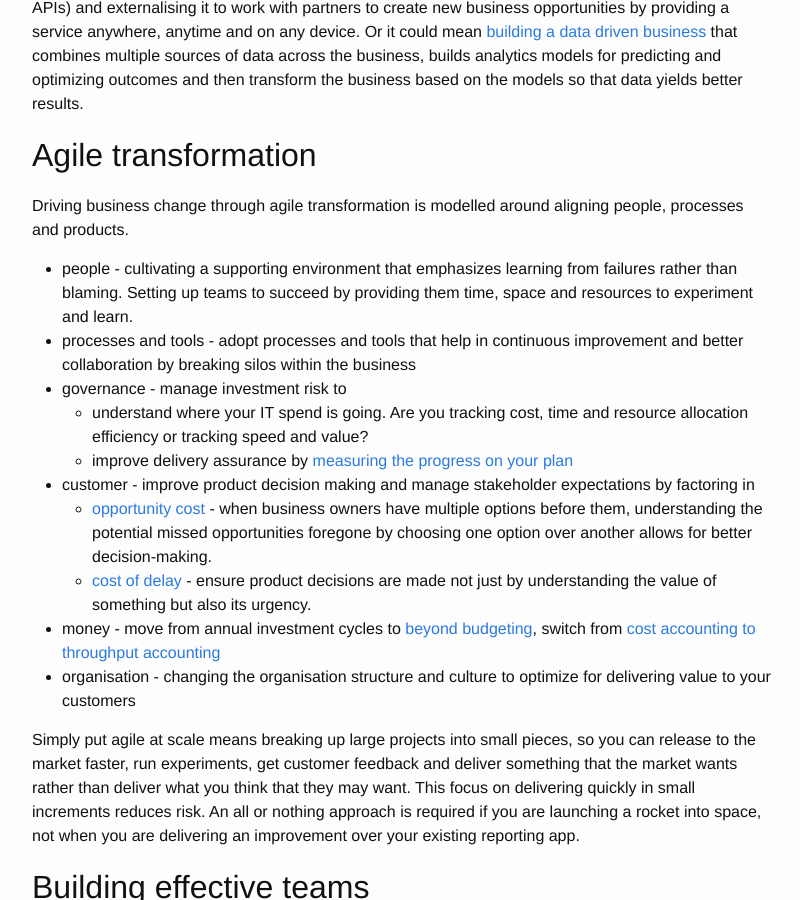
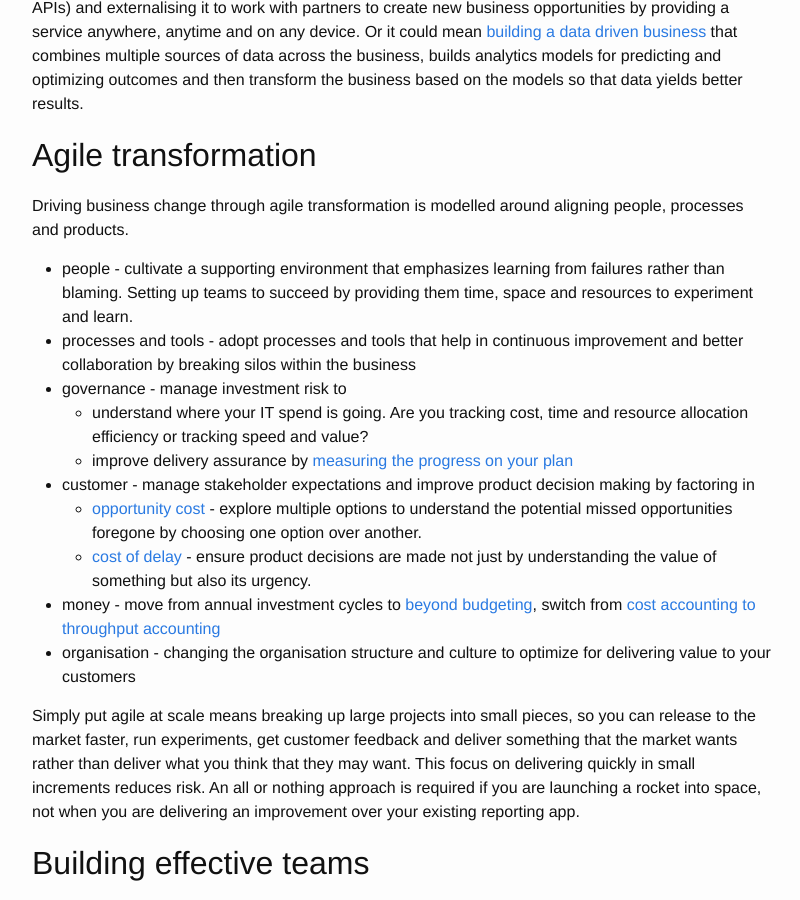
Before and after one commit to hemantksingh/hemantksingh.github.io, a Jekyll site: the page built from _posts/2020-03-02-transformation-what-the-heck.markdown, in a window 1280 px wide and 900 px high, scrolled down 561 px. Shown: the whole window, without its empty margins (238-1038 px from the left). Built offline with Jekyll 4.4.1, drawn with Linux system fonts in a browser that asks for light colours; comment, search, counter and statistics services are not loaded.

Commit message:
Update 2020-03-02-transformation-what-the-heck.markdown

```diff
--- a/_posts/2020-03-02-transformation-what-the-heck.markdown
+++ b/_posts/2020-03-02-transformation-what-the-heck.markdown
@@ -17,13 +17,13 @@ Transformation is a word used to [signify intent to make a change](https://www.t
 
 Driving business change through agile transformation is modelled around aligning people, processes and products.
 
-* people - cultivating a supporting environment that emphasizes learning from failures rather than blaming. Setting up teams to succeed by providing them time, space and resources to experiment and learn.
+* people - cultivate a supporting environment that emphasizes learning from failures rather than blaming. Setting up teams to succeed by providing them time, space and resources to experiment and learn.
 * processes and tools - adopt processes and tools that help in continuous improvement and better collaboration by breaking silos within the business
 * governance - manage investment risk to
     * understand where your IT spend is going. Are you tracking cost, time and resource allocation efficiency or tracking speed and value?
     * improve delivery assurance by [measuring the progress on your plan](https://www.gov.uk/service-manual/agile-delivery/measuring-reporting-progress)
-* customer - improve product decision making and manage stakeholder expectations by factoring in
-    * [opportunity cost](https://www.investopedia.com/terms/o/opportunitycost.asp) - when business owners have multiple options before them, understanding the potential missed opportunities foregone by choosing one option over another allows for better decision-making.
+* customer - manage stakeholder expectations and improve product decision making by factoring in
+    * [opportunity cost](https://www.investopedia.com/terms/o/opportunitycost.asp) - explore multiple options to understand the potential missed opportunities foregone by choosing one option over another.
     * [cost of delay](http://blackswanfarming.com/cost-of-delay/) - ensure product decisions are made not just by understanding the value of something but also its urgency.
 * money  - move from annual investment cycles to [beyond budgeting](https://bbrt.org/what-is-beyond-budgeting/), switch from [cost accounting to throughput accounting](http://www.informit.com/articles/article.aspx?p=169495&seqNum=12)
 * organisation - changing the organisation structure and culture to optimize for delivering value to your customers
```
